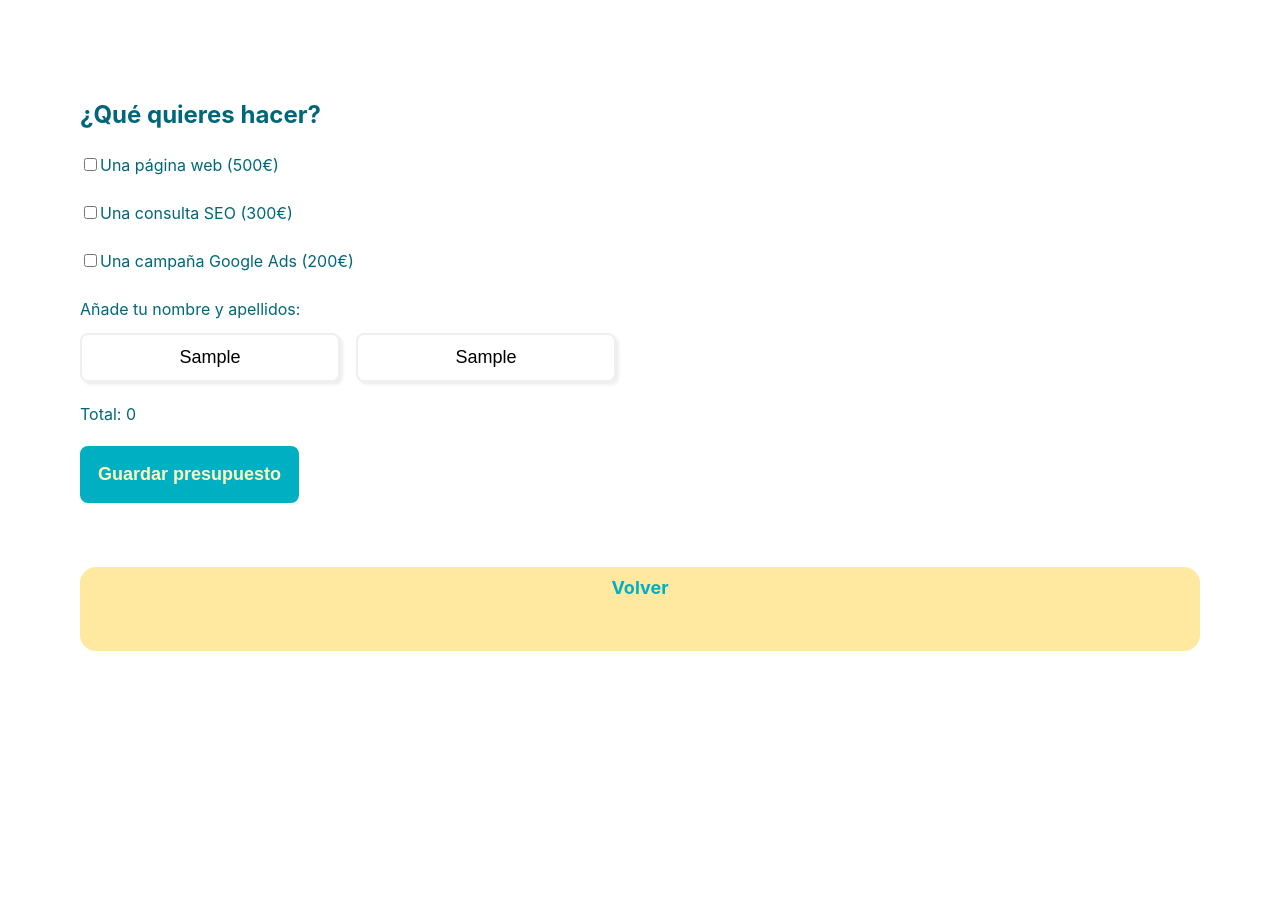
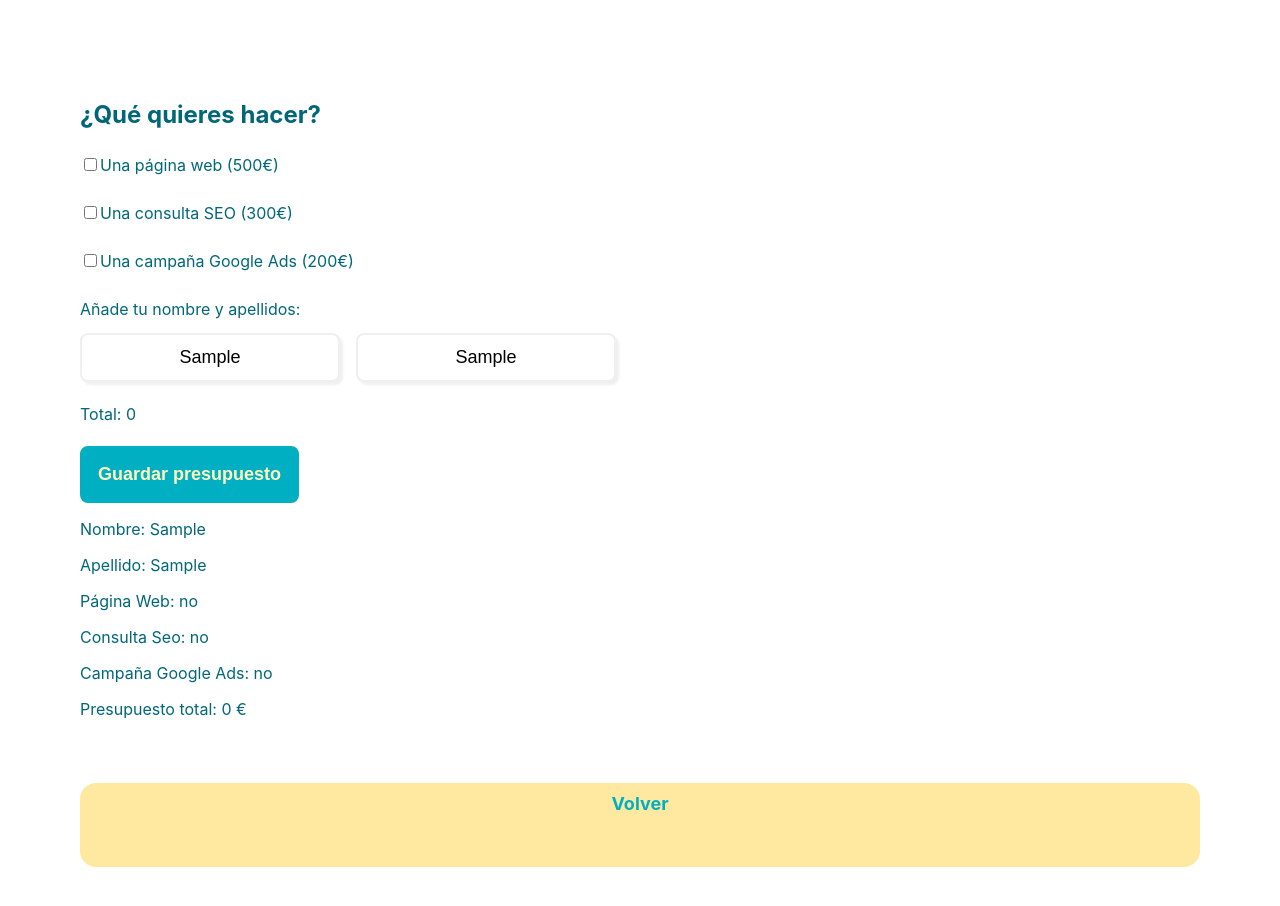
Before and after one commit to Lahali/budget-app, a React (Create React App) app: page /budget in a window 1280 px wide. Both pictures are taken after typing "Sample", "Sample" into the empty fields and a click on the button "Guardar presupuesto". Shown: the top 906 px of the page. Before the commit the page ends 800 px from the top, so only its background shows below. Built offline with nearby package versions, Linux system fonts and the light colour scheme.

Commit message:
añadido mensaje, falta funcionalidad correcta

```diff
--- /dev/null
+++ b/src/components/BudgetElement.jsx
@@ -0,0 +1,9 @@
+import React from 'react'
+
+const BudgetElement = () => {
+  return (
+    <div>BudgetElement</div>
+  )
+}
+
+export default BudgetElement
--- a/src/components/Layout.jsx
+++ b/src/components/Layout.jsx
@@ -8,21 +8,15 @@ import {
   InputTextStyled,
 } from "./Styles";
 import Panel from "./Panel";
+import ListBudget from "./ListBudget";
 
 const Layout = (props) => {
-  const handleSubmit = (event) => {
-    event.preventDefault();
-    if([props.name, props.surname, props.total].includes('') ) {
-      return alert("Faltan campos por llenar")
-    }
-  };
-
   return (
     <DivStyled>
       <h2>¿Qué quieres hacer?</h2>
 
       {/* Así tenemos unidos el botón y el form para que funcione */}
-      <form onSubmit={handleSubmit}>
+      <form onSubmit={props.handleSubmit}>
         <ParragrafStyled>
           <input
             type="checkbox"
@@ -38,8 +32,6 @@ const Layout = (props) => {
             budget={props.budget}
             activateButton={props.activateButton}
             budgetPanel={props.budgetPanel}
-            isModalOpen={props.isModalOpen}
-            changeModal={props.changeModal}
           />
         )}
 
@@ -83,9 +75,17 @@ const Layout = (props) => {
 
         <ParragrafStyled>Total: {props.total}</ParragrafStyled>
 
-          {/* esto está conectado con el handleSubmit del form */}
+        {/* esto está conectado con el handleSubmit del form */}
         <ButtonStyledSave type="submit">Guardar presupuesto</ButtonStyledSave>
       </form>
+      {props.newBudget.length > 0 && (
+        <ListBudget
+          budget={props.budget}
+          name={props.name}
+          surname={props.surname}
+          total={props.total}
+        />
+      )}
       <NavStyled>
         <LinkStyled to="/">Volver</LinkStyled>
       </NavStyled>
--- /dev/null
+++ b/src/components/ListBudget.jsx
@@ -0,0 +1,19 @@
+import React from "react";
+import BudgetElement from "./BudgetElement";
+
+const ListBudget = ({ newBudget, budget, name, surname, total }) => {
+  return (
+    <div>
+      <p>Nombre: {name}</p>
+      <p>Apellido: {surname}</p>
+      <p>Página Web: {budget.webSite ? "sí" : "no"}</p>
+      {budget.webSite && <p>Número de páginas: {budget.pages}</p>}
+      {budget.webSite && <p>Número de idiomas: {budget.languages}</p>}
+      <p>Consulta Seo: {budget.seoConsulting ? "sí" : "no"}</p>
+      <p>Campaña Google Ads: {budget.googleAds ? "sí" : "no"}</p>
+      <p>Presupuesto total: {total} €</p>
+    </div>
+  );
+};
+
+export default ListBudget;
--- a/src/components/Main.jsx
+++ b/src/components/Main.jsx
@@ -13,12 +13,28 @@ const Main = () => {
 
   const [total, setTotal] = useState(0);
 
-  // Nombre y Apellidos
   const [name, setName] = useState('')
   const [surname, setSurname] = useState('')
 
+  const [newBudget, setNewBudget] = useState([])
+
   const getName = (event) => setName(event.target.value)
   const getSurname = (event) => setSurname(event.target.value)
+
+
+  const addBudgetList = budgetNew => {
+    setNewBudget([...newBudget, budgetNew])
+    console.log(newBudget)
+  }
+
+  const handleSubmit = (event) => {
+    event.preventDefault()
+    if([name, surname, total].includes('')) {
+      return alert("Faltan campos por rellenar")
+    }
+    addBudgetList({name, surname, total})
+  }
+
 
   //  Hay dos opciones de hacerlo: se puede hacer todo en una función, o dos funciones:
   //  una para el input y otra para el checkbox.
@@ -93,6 +109,9 @@ const Main = () => {
         surname={surname}
         getName={getName}
         getSurname={getSurname}
+        addBudgetList = {addBudgetList}
+        handleSubmit={handleSubmit}
+        newBudget={newBudget}
       />
     </div>
   );
--- a/src/components/Panel.jsx
+++ b/src/components/Panel.jsx
@@ -1,6 +1,6 @@
-import React, { useState } from "react";
+import React from "react";
 import Modal from "./Modal";
-import { PanelStyled, InputStyled, ButtonStyled, ModalButton } from "./Styles";
+import { PanelStyled, InputStyled, ButtonStyled } from "./Styles";
 
 const Panel = (props) => {
 
```
Also changed, not shown: src/helpers/index.js (added, +16 -0 lines).
